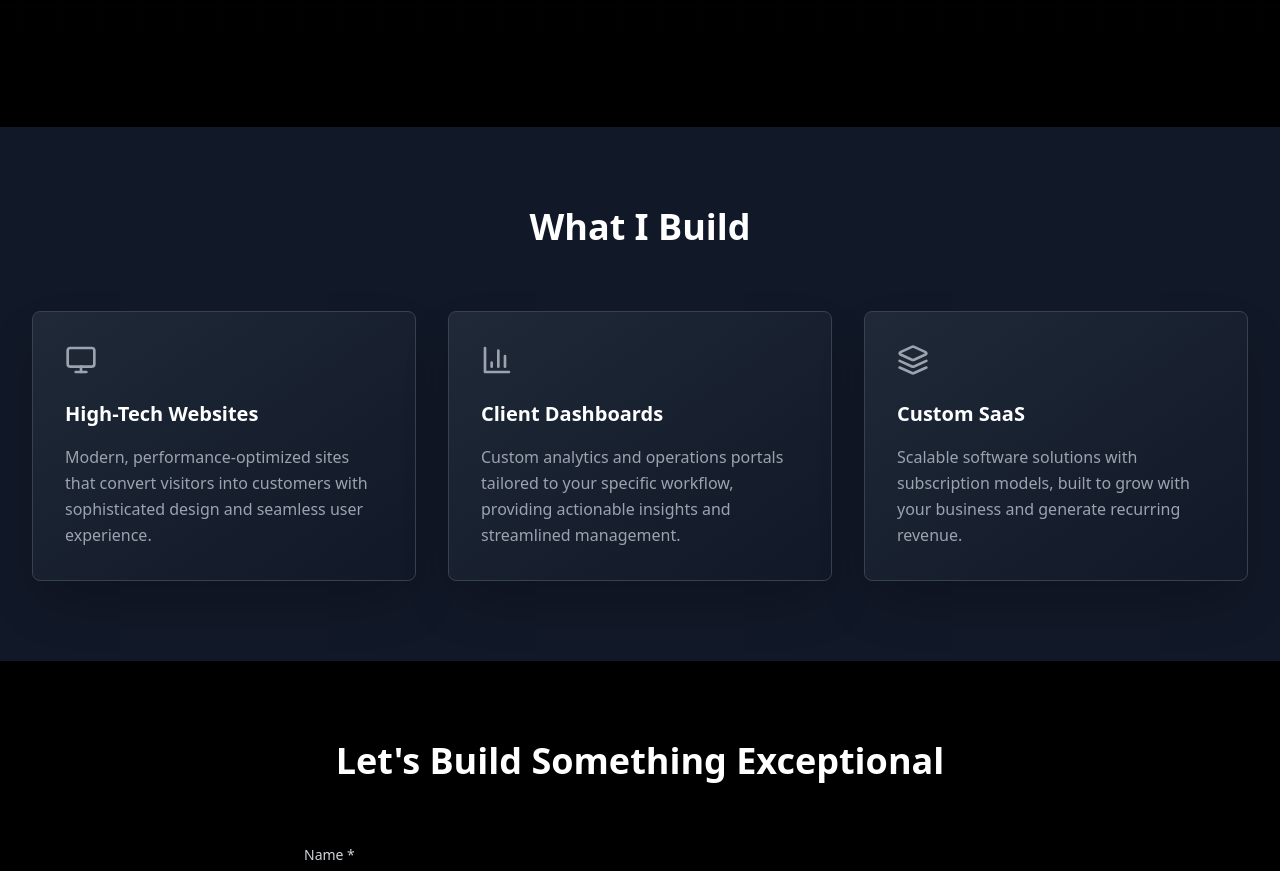
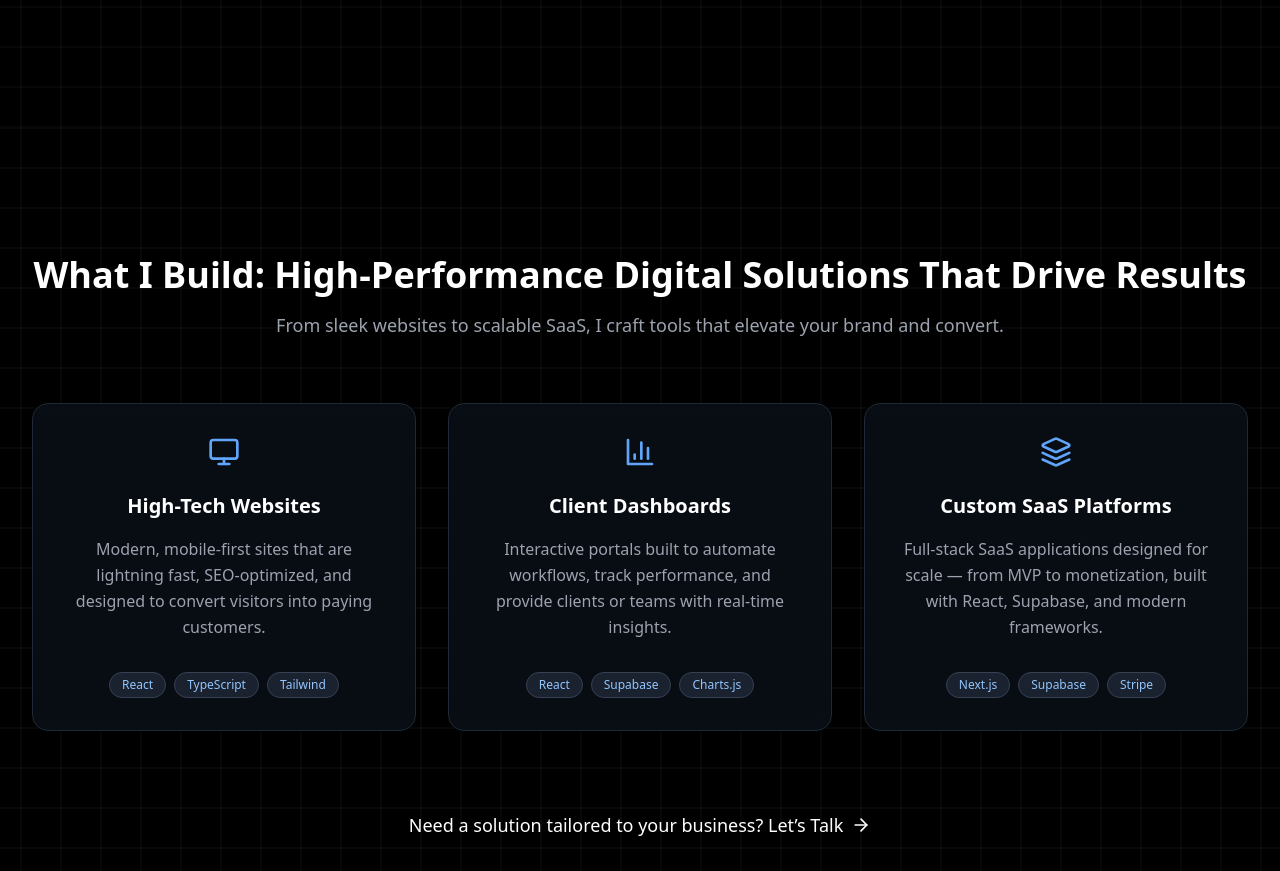
Before and after one commit to SchulzCorpLLC/SchulzCorp, a React (Vite) app: page / in a window 1280 px wide. Shown: the part 1920-2791 px from the top of the page. Built offline with nearby package versions, Linux system fonts and the light colour scheme.

Commit message:
SchulzCorp Live

```diff
--- a/src/components/Hero.tsx
+++ b/src/components/Hero.tsx
@@ -11,8 +11,8 @@ const Hero: React.FC = () => {
   return (
     // The main section centers the new "monitor" or "phone" component.
     <section className="relative w-full overflow-hidden bg-black pt-28 pb-16 px-4 flex flex-col items-center justify-center">
-      {/* Subtle background grid pattern */}
-      <div className="absolute inset-0 bg-[url('/grid.svg')] bg-center [mask-image:linear-gradient(180deg,white,rgba(255,255,255,0))]"></div>
+      {/* UPDATED: Subtle background grid pattern without the fade-out mask */}
+      <div className="absolute inset-0 bg-[url('/grid.svg')] bg-center"></div>
 
       {/* --- DESKTOP VERSION (APPLE COMPUTER) --- */}
       {/* This entire block is hidden on screens smaller than 768px (md) */}
@@ -95,7 +95,7 @@ const Hero: React.FC = () => {
       {/* --- MOBILE VERSION (APPLE PHONE/TABLET) --- */}
       {/* This entire block is only visible on screens smaller than 768px (md) */}
       <div className="block md:hidden w-full px-2">
-        {/* UPDATED: Made container responsive with w-full, max-w-sm, and aspect-ratio */}
+        {/* Made container responsive with w-full, max-w-sm, and aspect-ratio */}
         <div className="relative mx-auto border-gray-300 bg-gray-300 border-[10px] rounded-[2.5rem] w-full max-w-sm aspect-[2/3] shadow-xl">
             <div className="w-[140px] h-[18px] bg-gray-300 top-0 rounded-b-[1rem] left-1/2 -translate-x-1/2 absolute"></div>
             <div className="h-[46px] w-[3px] bg-gray-300 absolute -start-[13px] top-[124px] rounded-s-lg"></div>
--- a/src/components/Portfolio.tsx
+++ b/src/components/Portfolio.tsx
@@ -62,8 +62,8 @@ const Portfolio: React.FC = () => {
   return (
     // SECTION STYLING: Switched to a dark theme with a subtle background pattern for a high-tech feel.
     <section id="portfolio" className="py-24 sm:py-32 bg-black relative overflow-hidden">
-        {/* Subtle background grid pattern */}
-        <div className="absolute inset-0 bg-[url('/grid.svg')] bg-center [mask-image:linear-gradient(180deg,white,rgba(255,255,255,0))]"></div>
+        {/* UPDATED: Subtle background grid pattern without the fade-out mask */}
+        <div className="absolute inset-0 bg-[url('/grid.svg')] bg-center"></div>
 
       <div className="max-w-screen-2xl mx-auto px-4 sm:px-6 lg:px-8 relative z-10">
         <div className="text-center mb-12">
--- a/src/components/Services.tsx
+++ b/src/components/Services.tsx
@@ -1,60 +1,123 @@
 import React from 'react';
-import { Monitor, BarChart3, Layers } from 'lucide-react';
+import { Monitor, BarChart3, Layers, ArrowRight } from 'lucide-react';
 
+// Interface for Tech Stack Badges
+interface TechBadge {
+  name: string;
+}
+
+// Interface for a Service offering, now including a tech stack
 interface Service {
   title: string;
   description: string;
   icon: React.ReactNode;
+  techStack: TechBadge[];
 }
 
 const Services: React.FC = () => {
+    // Function to smoothly scroll to the contact section
+    const scrollToContact = () => {
+        const element = document.getElementById('contact');
+        if (element) {
+          element.scrollIntoView({ behavior: 'smooth' });
+        }
+    };
+
+  // Updated service details with SEO-rich descriptions and tech stacks
   const services: Service[] = [
     {
       title: "High-Tech Websites",
-      description: "Modern, performance-optimized sites that convert visitors into customers with sophisticated design and seamless user experience.",
-      icon: <Monitor className="w-8 h-8" />
+      description: "Modern, mobile-first sites that are lightning fast, SEO-optimized, and designed to convert visitors into paying customers.",
+      icon: <Monitor className="w-8 h-8" />,
+      techStack: [
+        { name: 'React' },
+        { name: 'TypeScript' },
+        { name: 'Tailwind' },
+      ]
     },
     {
       title: "Client Dashboards",
-      description: "Custom analytics and operations portals tailored to your specific workflow, providing actionable insights and streamlined management.",
-      icon: <BarChart3 className="w-8 h-8" />
+      description: "Interactive portals built to automate workflows, track performance, and provide clients or teams with real-time insights.",
+      icon: <BarChart3 className="w-8 h-8" />,
+      techStack: [
+        { name: 'React' },
+        { name: 'Supabase' },
+        { name: 'Charts.js' },
+      ]
     },
     {
-      title: "Custom SaaS",
-      description: "Scalable software solutions with subscription models, built to grow with your business and generate recurring revenue.",
-      icon: <Layers className="w-8 h-8" />
+      title: "Custom SaaS Platforms",
+      description: "Full-stack SaaS applications designed for scale — from MVP to monetization, built with React, Supabase, and modern frameworks.",
+      icon: <Layers className="w-8 h-8" />,
+      techStack: [
+        { name: 'Next.js' },
+        { name: 'Supabase' },
+        { name: 'Stripe' },
+      ]
     }
   ];
 
   return (
-    <section id="services" className="py-20 bg-gray-900">
-      {/* The container width is now set to max-w-screen-2xl for a consistent, wider layout. */}
-      <div className="max-w-screen-2xl mx-auto px-4 sm:px-6 lg:px-8">
+    <section id="services" className="py-24 sm:py-32 bg-black relative overflow-hidden">
+        {/* Subtle background grid pattern for a high-tech feel */}
+        <div className="absolute inset-0 bg-[url('/grid.svg')] bg-center"></div>
+
+      <div className="max-w-screen-2xl mx-auto px-4 sm:px-6 lg:px-8 relative z-10">
         <div className="text-center mb-16">
           <h2 className="text-3xl md:text-4xl font-bold text-white mb-4">
-            What I Build
+            What I Build: High-Performance Digital Solutions That Drive Results
           </h2>
+          <p className="text-lg text-gray-400 max-w-3xl mx-auto">
+            From sleek websites to scalable SaaS, I craft tools that elevate your brand and convert.
+          </p>
         </div>
 
         <div className="grid md:grid-cols-3 gap-8">
           {services.map((service, index) => (
-            <div
+            <article
               key={index}
-              className="bg-gradient-to-br from-gray-800 to-gray-900 rounded-lg p-8 shadow-2xl hover:shadow-3xl transition-all duration-300 transform hover:-translate-y-2 border border-gray-700 hover:border-gray-600 group"
+              className="bg-gray-900/50 backdrop-blur-md rounded-2xl border border-gray-800 overflow-hidden group transition-all duration-300 hover:border-blue-500/50 hover:shadow-2xl hover:shadow-blue-500/10 flex flex-col text-center"
             >
-              <div className="text-gray-400 group-hover:text-white transition-colors duration-300 mb-6">
+              <div className="p-8 flex-grow">
+                <div className="text-blue-400 mb-6 w-fit mx-auto">
                   {service.icon}
                 </div>
 
-              <h3 className="text-xl font-bold text-white mb-4 group-hover:text-gray-200 transition-colors duration-300">
+                <h3 className="text-xl font-bold text-white mb-4">
                   {service.title}
                 </h3>
 
-              <p className="text-gray-400 group-hover:text-gray-300 transition-colors duration-300 leading-relaxed">
+                <p className="text-gray-400 leading-relaxed">
                   {service.description}
                 </p>
               </div>
+
+              <div className="p-8 pt-0 mt-auto">
+                <div className="flex flex-wrap gap-2 justify-center">
+                    {service.techStack.map(tech => (
+                        <span key={tech.name} className="bg-gray-800/80 text-blue-300 text-xs font-medium px-3 py-1 rounded-full border border-gray-700">
+                            {tech.name}
+                        </span>
                     ))}
+                </div>
+              </div>
+            </article>
+          ))}
+        </div>
+
+        <div className="text-center mt-20">
+            <button
+                onClick={scrollToContact}
+                className="inline-flex items-center gap-2 text-lg font-medium text-white hover:text-blue-400 transition-colors duration-300 group"
+            >
+                Need a solution tailored to your business? Let’s Talk
+                <ArrowRight className="w-5 h-5 transition-transform duration-300 transform group-hover:translate-x-1" />
+            </button>
+        </div>
+
+        {/* Visually hidden keywords for SEO and screen readers */}
+        <div className="sr-only">
+          Services: Web Development, SaaS Application Development, Custom Dashboards, Local SEO Websites, CRM Portals, Full-Stack Software Engineering.
         </div>
       </div>
     </section>
```
Also changed, not shown: src/components/Contact.tsx (+72 -32 lines), public/schulzcorp-hero-mobile.png, public/schulzcorp-hero.webp (deleted). Lines whose indentation alone changed are shown as unchanged.
